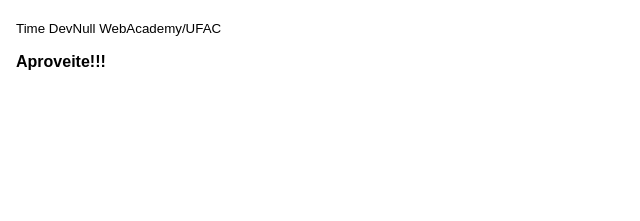
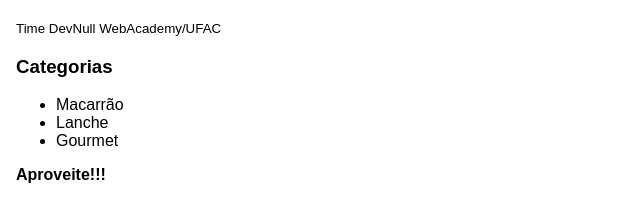
Before and after one commit to GuiFeC/Projeto-Receita, a plain HTML site: page index.html in a window 1280 px wide. Shown: the part 77-298 px from the top of the page, without its empty margins (0-640 px from the left). Drawn offline with Linux system fonts and the light colour scheme.

Commit message:
feat: Adicionei categoria no index.html

```diff
--- a/index.html
+++ b/index.html
@@ -10,4 +10,11 @@
     <footer>
         <small>Time DevNull WebAcademy/UFAC</small>
     </footer>
+
+    <h3>Categorias</h3>
+    <ul class = "categorias">
+        <li>Macarrão</li>
+        <li>Lanche</li>
+        <li>Gourmet</li>
+    </ul>
 </body>
```
